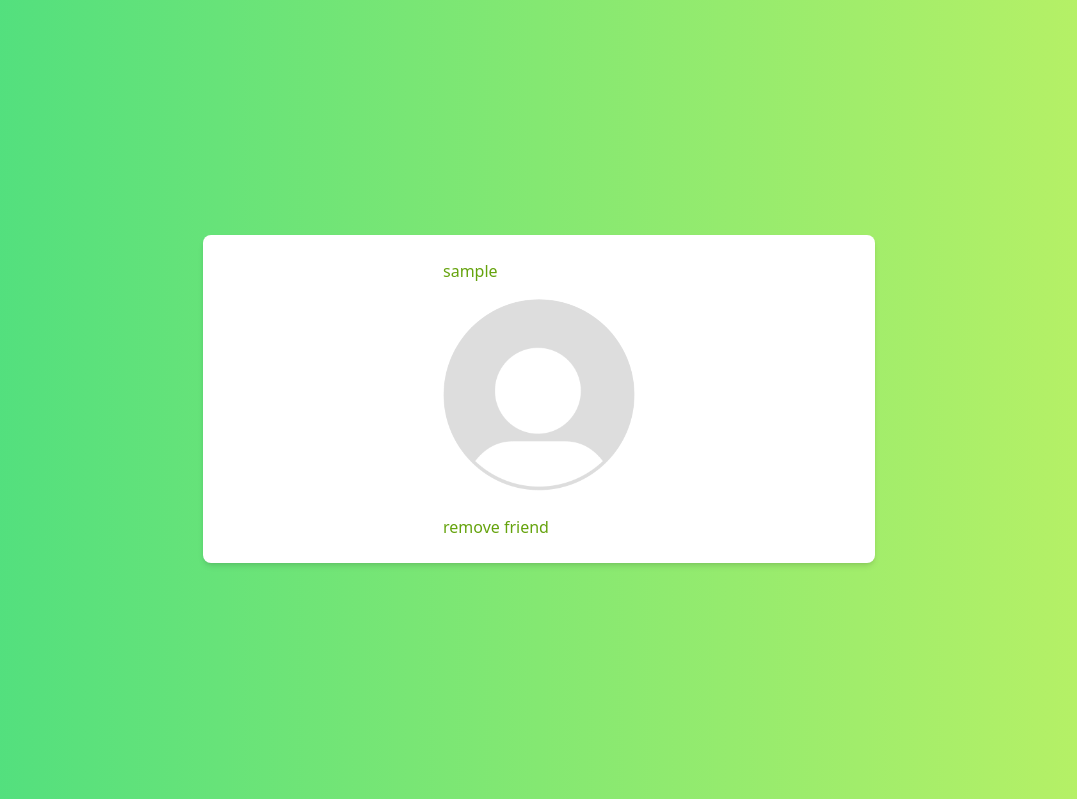
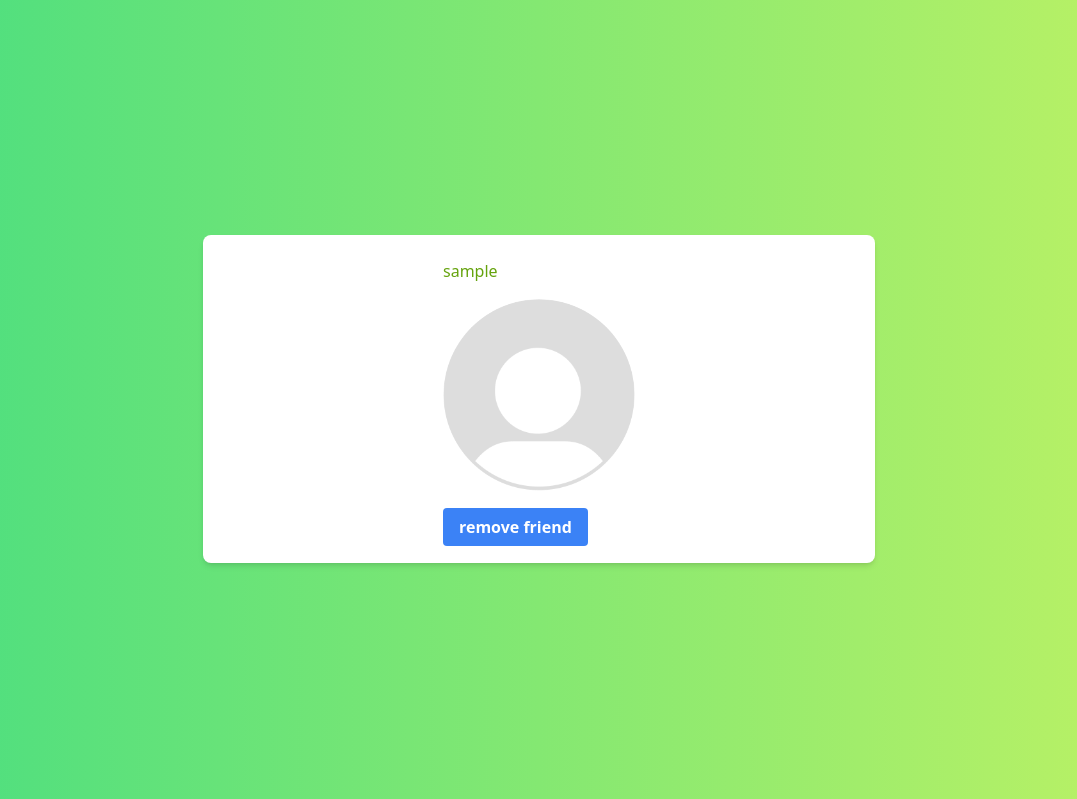
Before and after one commit to sivaShilpa/Vichat_Project3, a Django app: template vichat_app/templates/friends/index.html in a window 1280 px wide. Shown: the part 137-936 px from the top of the page, without its empty margins (101-1178 px from the left). Run offline with Django 4.2, Linux system fonts and the light colour scheme; the template is opened without the code that fills it: values that come from a table or form of the project are taken from there, others are empty; the visitor is signed in with stand-in values (Sample User, id 1); data comes from the database, SQL or seed files in the repository; style sheets or scripts are compiled from the project's sources; some libraries are stand-ins or nearby versions.

Commit message:
remove friend button

```diff
--- a/vichat_app/templates/friends/index.html
+++ b/vichat_app/templates/friends/index.html
@@ -14,7 +14,7 @@
                     </div>
                 </a>
 
-                <a href="{% url 'remove_friend' friend.id %}"><button>remove friend</button></a>
+                <a href="{% url 'remove_friend' friend.id %}" class="bg-blue-500 hover:bg-blue-700 text-white font-bold py-2 px-4 rounded"><button>remove friend</button></a>
             </div>
             {% empty %}
             <a href="{% url 'fr-index' %}">
--- a/vichat_app/templates/profile/friend_requests/index.html
+++ b/vichat_app/templates/profile/friend_requests/index.html
@@ -11,6 +11,7 @@
                     {% for user1 in allusers %}
                         {% if user1 not in friends_list %}
                             {% if user1 != request.user %}
+
                                 <tr class="border-t border-gray-200">
                                     <td class="py-3">
                                         <h1 class="font-medium">{{user1.username}}</h1>
@@ -21,6 +22,8 @@
                                         </a>
                                     </td>
                                 </tr>
+
+
                             {% endif %}
                         {% endif %}
                     {% endfor %}
```
Lines whose indentation alone changed are shown as unchanged.
